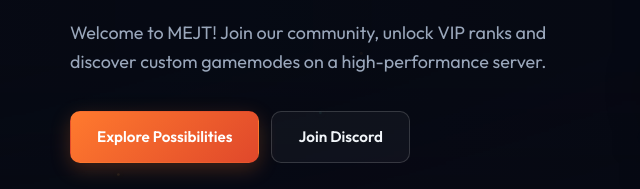
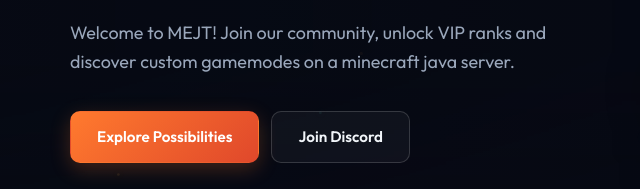
Before and after one commit to Vulcanos-the-real-one/MEJT, a plain HTML site: page index.html in a window 1280 px wide. Shown: the part 349-538 px from the top of the page, 14-654 px from the left. Drawn offline with Linux system fonts and the light colour scheme.

Commit message:
Update meta description and welcome message
Updated the description meta tag and modified the welcome message to specify 'minecraft java server'.

```diff
--- a/index.html
+++ b/index.html
@@ -4,7 +4,7 @@
     <meta charset="UTF-8">
     <meta name="viewport" content="width=device-width, initial-scale=1.0">
     <title>MEJT | Official Minecraft Server & Gaming Community</title>
-    <meta name="description" content="Join MEJT - The ultimate high-performance Minecraft community server. IP: mejt.bunix.de. Get whitelisted via Discord or Signal!">
+    <meta name="description" content="Join MEJT - The ultimate Minecraft community server. IP: mejt.bunix.de. Get whitelisted via Discord or Signal!">
     <meta name="keywords" content="MEJT, Minecraft Server, Bedwars, MEJT Minecraft, Minecraft VIP, mejt.bunix.de">
     <meta name="author" content="MEJT Server Team">
     <meta name="robots" content="index, follow">
@@ -534,9 +534,9 @@
                 <div class="hero-content">
                     <div class="eyebrow" data-en="Official MEJT Network" data-de="Offizielles MEJT Netzwerk">Official MEJT Network</div>
                     <h1 data-en="26.3 <span>Minecraft</span> Experience" data-de="26.3 <span>Minecraft</span> Erlebnis">26.3 <span>Minecraft</span> Experience</h1>
-                    <p class="lead" data-en="Welcome to MEJT! Join our community, unlock VIP ranks and discover custom gamemodes on a high-performance server."
-                       data-de="Willkommen auf MEJT! Tritt unserer Community bei, sichere dir VIP-Ränge und entdecke eigene Spielmodi auf einem leistungsstarken Server.">
-                        Welcome to MEJT! Join our community, unlock VIP ranks and discover custom gamemodes on a high-performance server.
+                    <p class="lead" data-en="Welcome to MEJT! Join our community, unlock VIP ranks and discover custom gamemodes on a minecraft java server."
+                       data-de="Willkommen auf MEJT! Tritt unserer Community bei, sichere dir VIP-Ränge und entdecke eigene Spielmodi auf einem minecraft java Server.">
+                        Welcome to MEJT! Join our community, unlock VIP ranks and discover custom gamemodes on a minecraft java server.
                     </p>
                     <div class="hero-actions">
                         <a href="#explore" class="btn btn-primary" data-en="Explore Possibilities" data-de="Möglichkeiten entdecken">Explore Possibilities</a>
```
